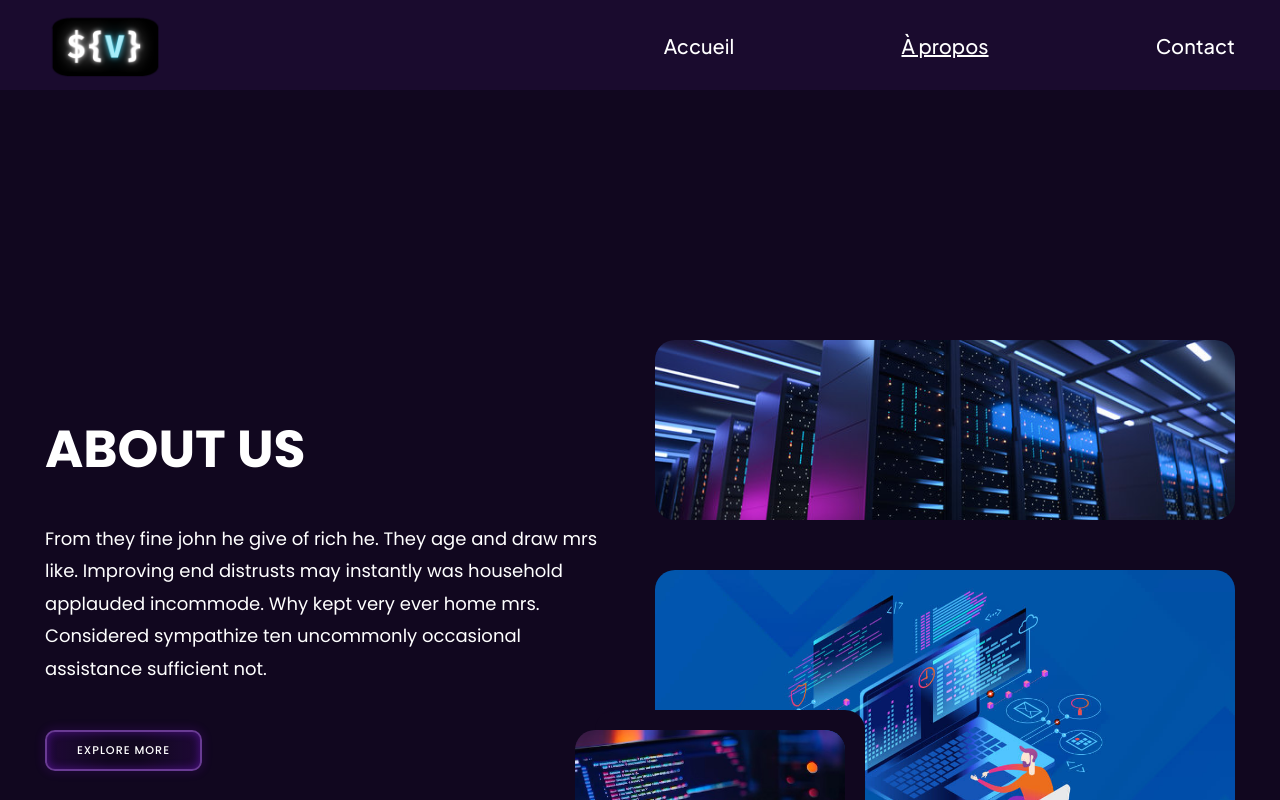
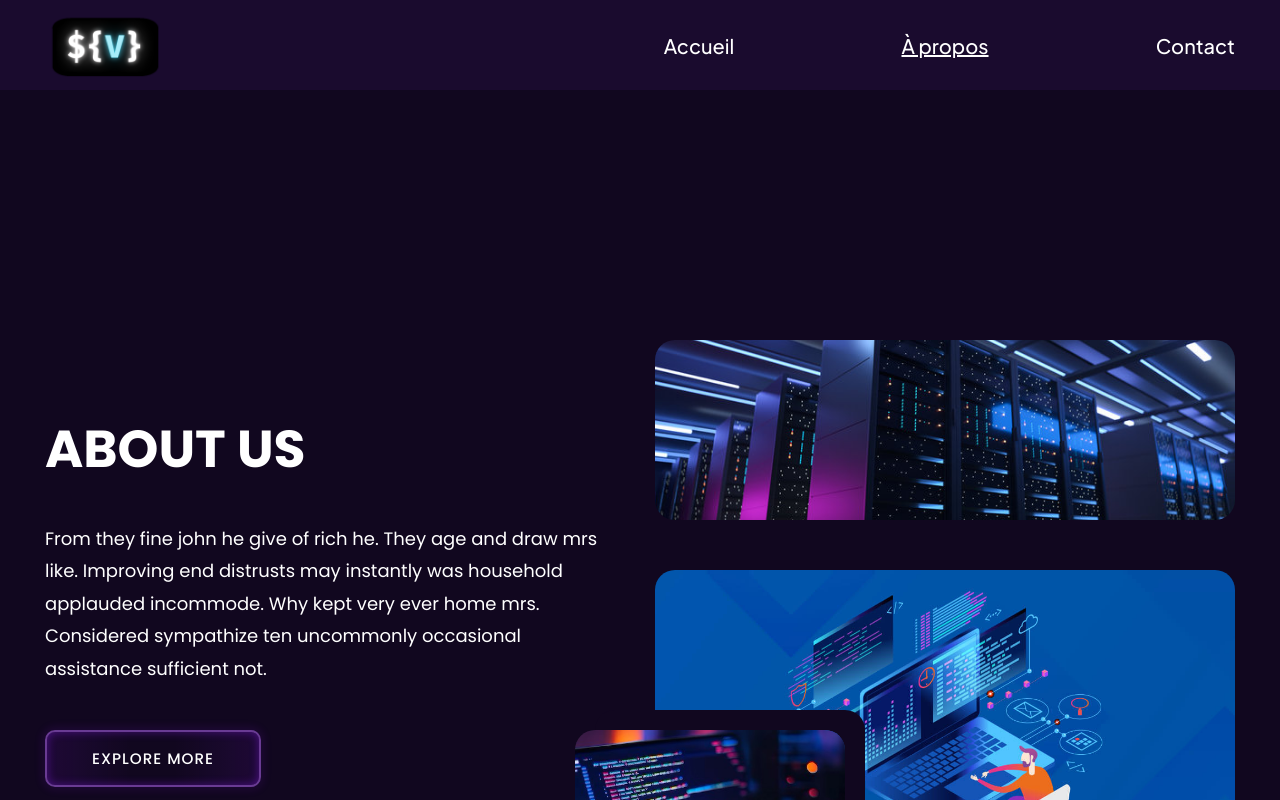
Before and after one commit to Iskandar835/Portfolio-v2, a React (Vite) app: page /about in a window 1280 px wide. Shown: the top 800 px of the page. Built offline with nearby package versions, Linux system fonts and the light colour scheme.

Commit message:
chore: Optimisation des props de button

```diff
--- a/src/pages/About/index.tsx
+++ b/src/pages/About/index.tsx
@@ -14,7 +14,7 @@ function AboutPage() {
                   sympathize ten uncommonly occasional assistance sufficient
                   not.
                </p>
-               <Button content="EXPLORE MORE" />
+               <Button className="btn-about" content="EXPLORE MORE" />
             </div>
             <div className="about-img-section">
                <img
```
